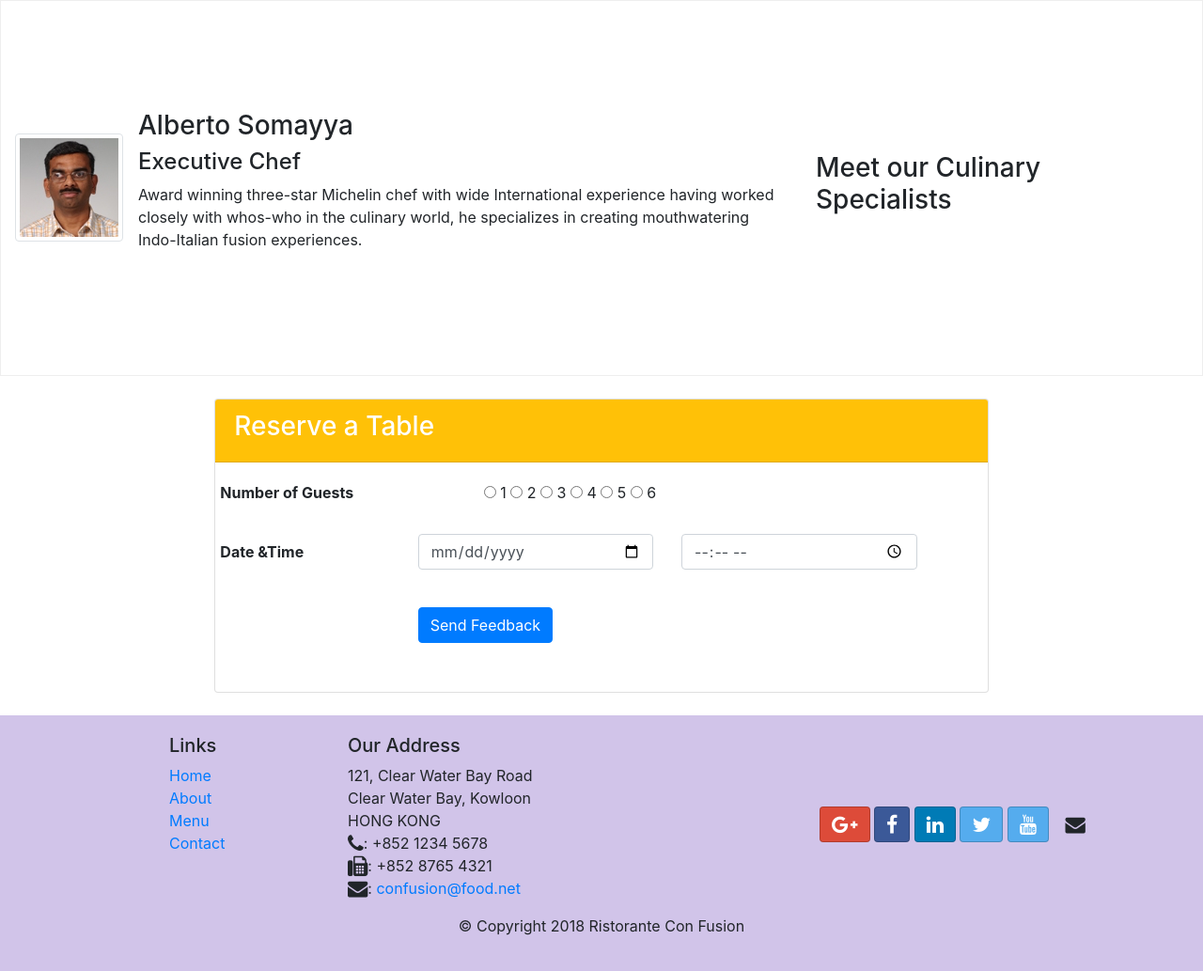
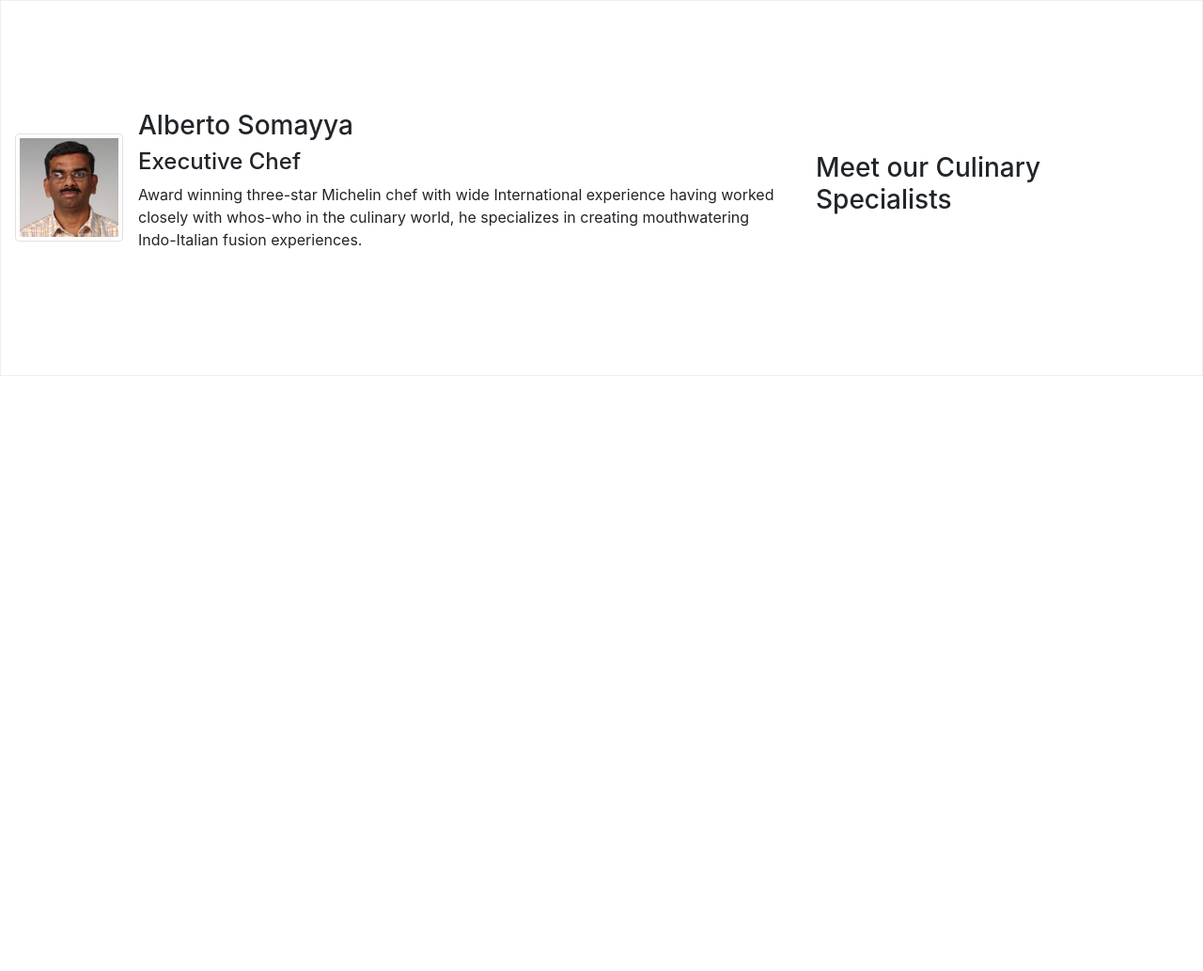
Before and after one commit to rishitha24/bootstrap, a website: page index.html in a window 1280 px wide. Shown: the part 1486-2519 px from the top of the page at 94% size. After the commit the page ends 1910 px from the top, so only its background shows below. Drawn offline with nearby package versions, Linux system fonts and the light colour scheme.

Commit message:
Assignment 3

```diff
--- a/index.html
+++ b/index.html
@@ -94,6 +94,59 @@
         </div>
 
     </div>
+    <div id="reservetable" class="modal fade" role="dialog">
+        <div class="modal-dialog" role="content">
+            <div class="modal-content">
+                <div class="modal-header">
+                    <h4 class="modal-title">Reserve a Table</h4>
+                    <button type="button" class="close" data-dismiss="modal">
+                        &times;
+                    </button>
+                </div>
+                <div class="modal-body">
+                    <form>
+                        <div class="form-row">
+                            <dl class="row">
+
+                                <dt class="col-4">Number of Guests</dt>
+                                <dd class="col-8">
+                                    <label class="radio-inline"><input type="radio" name="optradio"> 1</label>
+                                    <label class="radio-inline"><input type="radio" name="optradio"> 2</label>
+                                    <label class="radio-inline"><input type="radio" name="optradio"> 3</label>
+                                    <label class="radio-inline"><input type="radio" name="optradio"> 4</label>
+                                    <label class="radio-inline"><input type="radio" name="optradio"> 5</label>
+                                    <label class="radio-inline"><input type="radio" name="optradio"> 6</label>
+                                </dd>
+                            </dl>
+
+                        </div>
+                        <div class="form-row">
+                            <dt>Section</dt>
+                            <button type="button" class="btn btn-success offset-2 col-3 ">Smoking</button>
+                            <button type="submit" class="btn btn-danger">Non Smoking</button>
+                        </div>
+                        <br>
+                        <div class="form-group row">
+                            <label for="date" class="col-12 col-md-2 col-form-label"><dt>Date &amp;Time</dt></label>
+                            <div class="col-4 offset-1">
+                                <input type="date" class="form-control" id="date" placeholder="Date">
+                            </div>
+
+                            <div class="col-4">
+                                <input type="time" class="form-control" id="time" name="telnum" placeholder="Time">
+                            </div>
+                        </div>
+
+                        <div class="form-row">
+                            <button type="button" class="btn btn-secondary offset-4 col-3 " data-dismiss="modal">Cancel</button>
+                            <button type="submit" class="btn btn-primary col-3"> Reserve</button>
+                        </div>
+
+
+                    </form>
+                </div>
+            </div>
+        </div>
     </div>
     <header class="jumbotron">
         <div class="container">
@@ -107,8 +160,8 @@
                     <img src="img/logo.png" class="img-fluid">
                 </div>
                 <div class="col-12 col-sm align-self-center">
-                    <a class="btn btn-warning btn-block btn-sm" data-toggle="tooltip" data-html="true" title="Or Call Us at <br> <strong> 852 12345678 </strong>"
-                        data-placement="top" href="#reservetable" role="button">Reserve a Table</a>
+                    <a class="btn btn-warning btn-block btn-sm" data-toggle="modal" data-target="#reservetable">Reserve
+                        a Table</a>
                 </div>
             </div>
         </div>
@@ -145,12 +198,14 @@
                         <div class="carousel-item">
                             <img class="d-block img-fluid" src="img/alberto.png">
                             <div class="carousel-caption d-none d-md-block">
+                                <div class="carousel-edit">
                                     <h2>Alberto Somayya</h2>
                                     <h3>Executive Chef</h3>
                                     <p>Award winning three-star Michelin chef with wide International
                                         experience having worked closely with whos-who in the culinary world, he
                                         specializes in
                                         creating mouthwatering Indo-Italian fusion experiences. </p>
+                                </div>
                             </div>
                         </div>
                     </div>
@@ -231,95 +286,7 @@
         </div>
     </div>
     <br>
-    <div class="col-8 offset-2">
-        <div class="card">
-            <div class="card-header bg-warning text-white">
-                <h3>Reserve a Table</h3>
-            </div>
-            <form id="reservetable">
 
-                <div class="form-group row">
-                    <div class="card-body">
-                        <dl class="row">
-
-                            <dt class="col-4">Number of Guests</dt>
-                            <dd class="col-8">
-                                <label class="radio-inline"><input type="radio" name="optradio"> 1</label>
-                                <label class="radio-inline"><input type="radio" name="optradio"> 2</label>
-                                <label class="radio-inline"><input type="radio" name="optradio"> 3</label>
-                                <label class="radio-inline"><input type="radio" name="optradio"> 4</label>
-                                <label class="radio-inline"><input type="radio" name="optradio"> 5</label>
-                                <label class="radio-inline"><input type="radio" name="optradio"> 6</label>
-                            </dd>
-                        </dl>
-
-
-
-                        <div class="form-group row">
-                            <label for="date" class="col-12 col-md-2 col-form-label"><dt>Date &amp;Time</dt></label>
-                            <div class="col-4 offset-1">
-                                <input type="date" class="form-control" id="date" placeholder="Date">
-                            </div>
-                            <div class="col-4">
-                                <input type="time" class="form-control" id="time" name="telnum" placeholder="Time">
-                            </div>
-                        </div>
-                        <br>
-                        <div class="form-group row">
-                            <div class="offset-md-3 col-md-10">
-                                <button type="submit" class="btn btn-primary">Send Feedback</button>
-                            </div>
-                        </div>
-
-                    </div>
-                </div>
-            </form>
-        </div>
-    </div>
-
-    </div>
-    <br>
-    <footer class="footer">
-        <div class="container">
-            <div class="row">
-                <div class="col-4 offset-1 col-sm-2">
-                    <h5>Links</h5>
-                    <ul class="list-unstyled">
-                        <li><a href="#">Home</a></li>
-                        <li><a href="aboutus.html">About</a></li>
-                        <li><a href="#">Menu</a></li>
-                        <li><a href="contactus.html">Contact</a></li>
-                    </ul>
-                </div>
-                <div class="col-7 col-sm-5">
-                    <h5>Our Address</h5>
-                    <address>
-                        121, Clear Water Bay Road<br>
-                        Clear Water Bay, Kowloon<br>
-                        HONG KONG<br>
-                        <i class="fa fa-phone fa-lg"></i>: +852 1234 5678<br>
-                        <i class="fa fa-fax fa-lg"></i>: +852 8765 4321<br>
-                        <i class="fa fa-envelope fa-lg"></i>: <a href="mailto:confusion@food.net">confusion@food.net</a>
-                    </address>
-                </div>
-                <div class="col-12 col-sm-4 align-self-center">
-                    <div class="text-center">
-                        <a class="btn btn-social-media btn-google" href="http://google.com/+"><i class="fa fa-google-plus fa-lg"></i></a>
-                        <a class="btn btn-social-media btn-facebook" href="http://www.facebook.com/profile.php?id="><i
-                                class="fa fa-facebook fa-lg"></i></a>
-                        <a class="btn btn-social-media btn-linkedin" href="http://www.linkedin.com/in/"><i class="fa fa-linkedin fa-lg"></i></a>
-                        <a class="btn btn-social-media btn-twitter" href="http://twitter.com/"><i class="fa fa-twitter fa-lg"></i></a>
-                        <a class="btn btn-social-media btn-twitter" href="http://youtube.com/"><i class="fa fa-youtube fa-lg"></i></a>
-                        <a class="btn btn-social-media" href="mailto:"><i class="fa fa-envelope fa-lg"></i></a>
-                    </div>
-                </div>
-            </div>
-            <div class="row justify-content-center">
-                <div class="col-auto">
-                    <p>© Copyright 2018 Ristorante Con Fusion</p>
-                </div>
-            </div>
-        </div>
     </footer>
     <!-- jQuery first, then Popper.js, then Bootstrap JS. -->
     <script src="node_modules/jquery/dist/jquery.slim.min.js"></script>
```
Also changed, not shown: css/styles.css (line endings or trailing spaces). Lines whose indentation alone changed are shown as unchanged.
